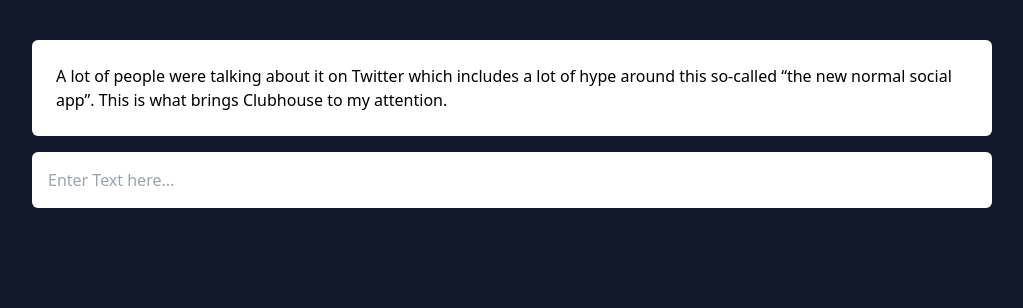
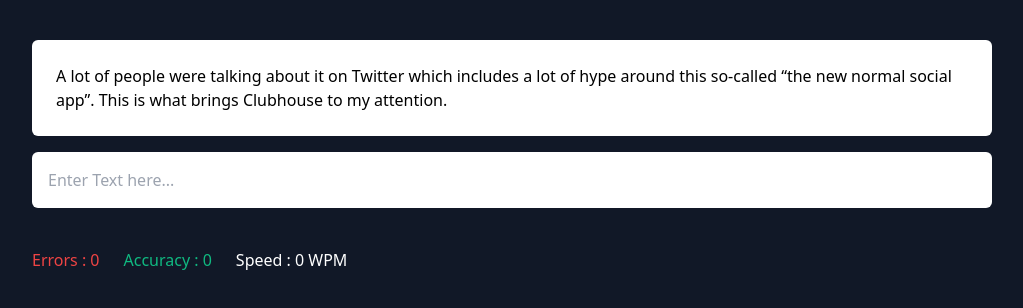
Before and after one commit to meddeb23/fun_apps, a React (Create React App) app: page / in a window 1280 px wide. Shown: the top 308 px of the page, without its empty margins (128-1151 px from the left). Built offline with nearby package versions, Linux system fonts and the light colour scheme.

Commit message:
finishing the UI

```diff
--- a/src/components/Main.jsx
+++ b/src/components/Main.jsx
@@ -5,6 +5,10 @@
 
 export default function Main() {
   const [text, settext] = useState(Text);
+  const [errorsCount, seterrorsCount] = useState(0);
+  const [currentSpeed, setcurrentSpeed] = useState(0);
+  const [accuracy, setaccuracy] = useState(0);
+  const [score, setscore] = useState(0);
   return (
     <main className="min-h-screen bg-gray-900 pt-10 text-white">
       <div className="w-9/12 mx-auto">
@@ -13,9 +17,14 @@
         </div>
         <input
           type="text"
-          className="mt-4 block w-full rounded-md bg-white text-black p-4"
+          className="mt-4 block w-full rounded-md bg-white text-black p-4 outline-none"
           placeholder="Enter Text here..."
         />
+        <div className="flex space-x-6 my-10">
+          <div className="text-red-500">Errors : {errorsCount}</div>
+          <div className="text-green-500">Accuracy : {accuracy}</div>
+          <div className="">Speed : {currentSpeed} WPM</div>
+        </div>
       </div>
     </main>
   );
```
